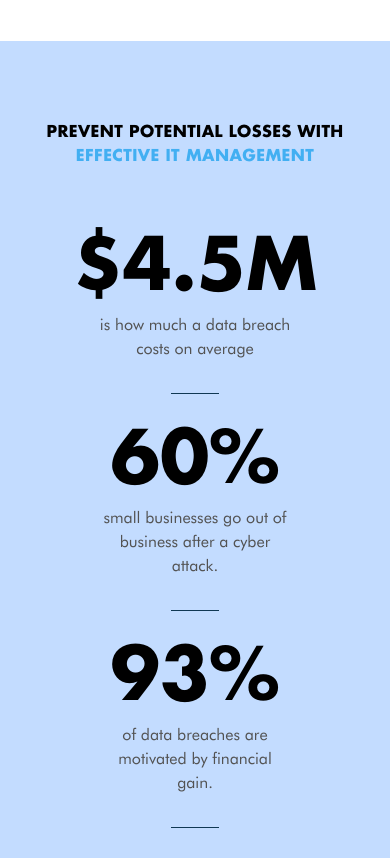
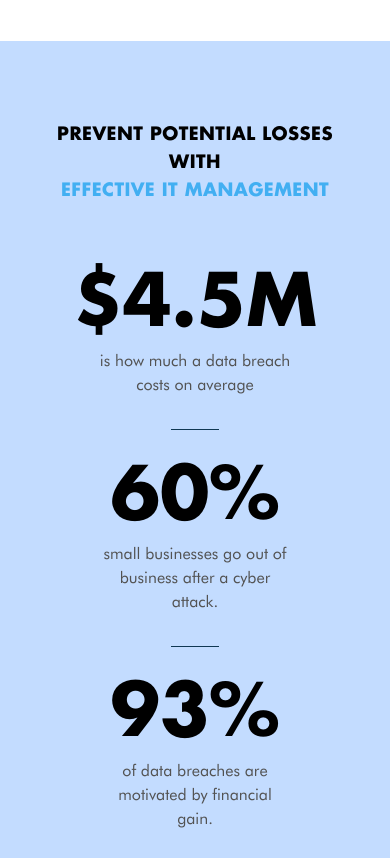
Before and after one commit to jennaly/syntri-landing, a Next.js app: page / in a window 390 px wide. Shown: the part 3220-4078 px from the top of the page. Built offline with nearby package versions, Linux system fonts and the light colour scheme.

Commit message:
refactor: minor style change

```diff
--- a/app/components/Stats.tsx
+++ b/app/components/Stats.tsx
@@ -5,7 +5,7 @@ import { animate, useInView } from "framer-motion";
 export const CountUpStats = () => {
   return (
     <div className="md:w-full px-4 py-20 md:py-24">
-      <h2 className="uppercase max-w-[1000px] mx-auto mb-8 text-center text-md sm:text-lg md:mb-16 md:text-3xl xl:text-4xl font-bold tracking-wide">
+      <h2 className="uppercase max-w-[1000px] mx-auto mb-8 text-center text-lg md:mb-16 md:text-3xl xl:text-4xl font-bold tracking-wide">
         Prevent potential losses with{" "}
         <span className="text-secondary-blue block">
           effective IT management
```
